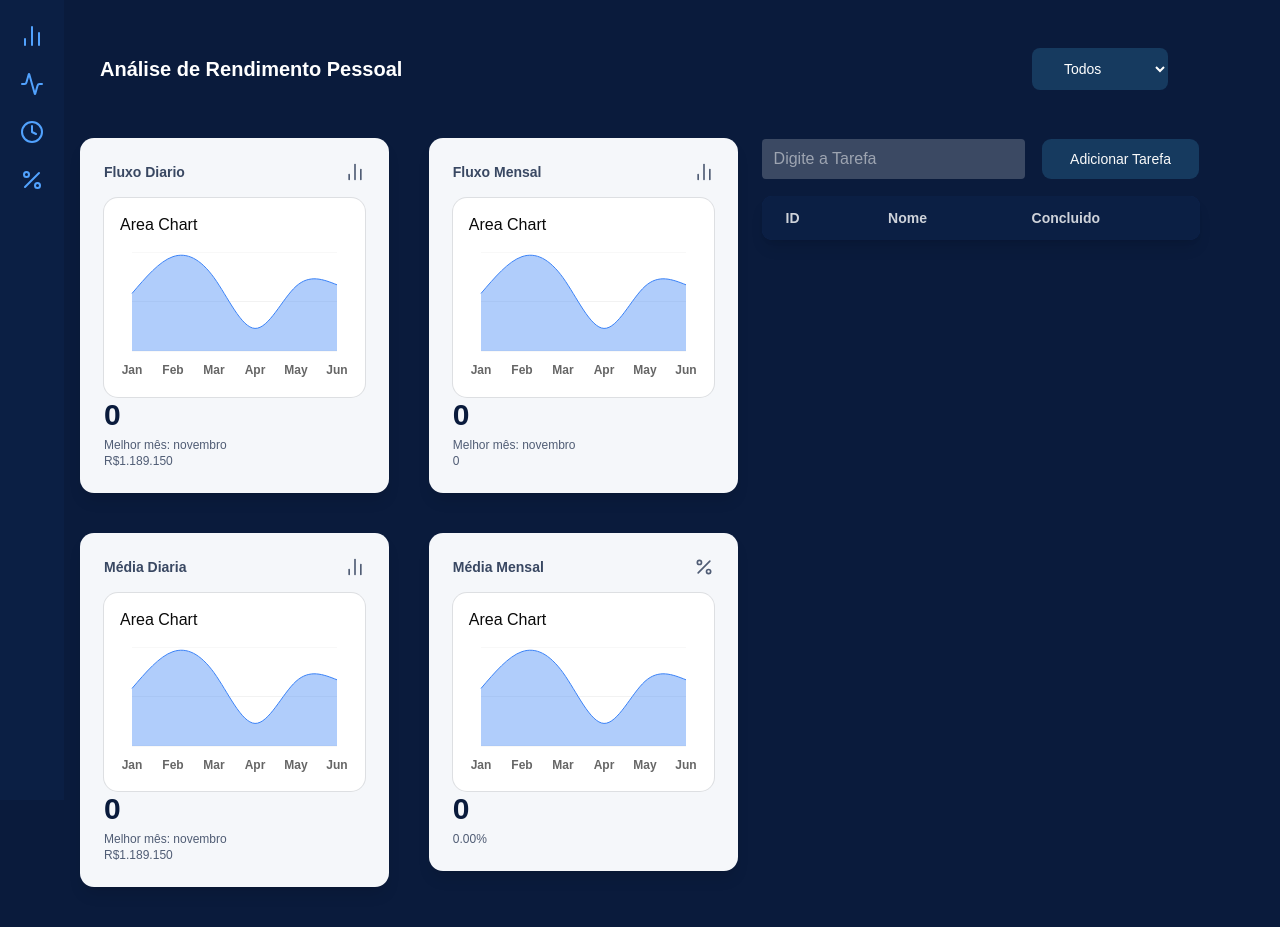
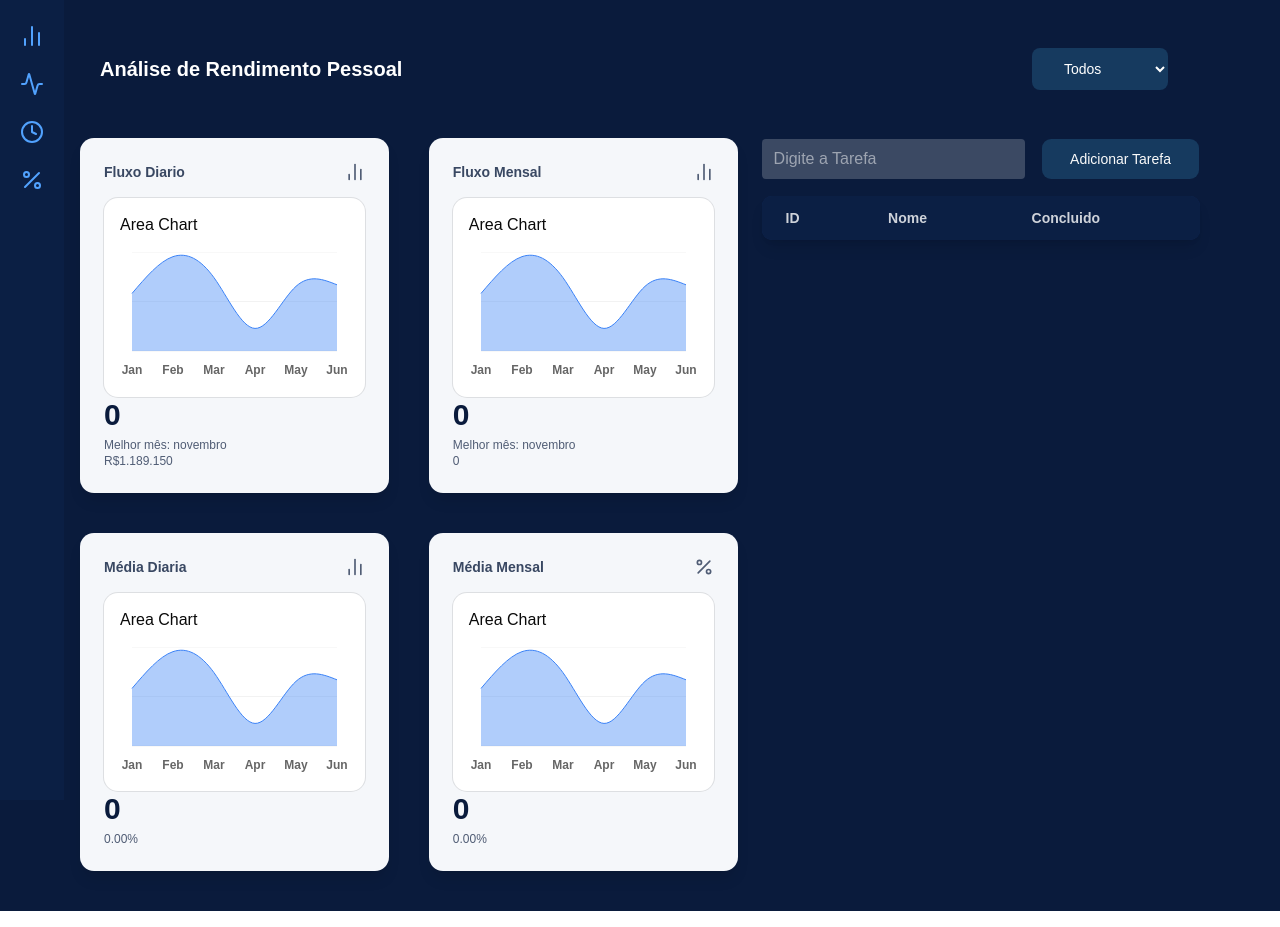
Before and after one commit to GeymersonCamara/Agendador-de-Tarefas, a React (Vite) app: page / in a window 1280 px wide. Built offline with nearby package versions, Linux system fonts and the light colour scheme.

Commit message:
fix: ajuste nos calculos de media diaria e media mensal.

```diff
--- a/src/pages/home.tsx
+++ b/src/pages/home.tsx
@@ -71,9 +71,47 @@ export function Home() {
     return lista.filter(lista => lista.concluido).length
   }, [lista])
 
-  const media = useMemo(() => {
-    return lista.length === 0 ? 0 : contarTarefasConcluidas / lista.length;
-  }, [lista, contarTarefasConcluidas]);
+  const mediaDiaria = useMemo(() => {
+    const hoje = new Date().toISOString().split("T")[0];
+
+    const tarefasCriadasHoje = lista.filter(item =>
+      item.criadoEm.startsWith(hoje)
+    );
+
+    const tarefasConcluidasHoje = lista.filter(item =>
+      item.concluidoEm?.startsWith(hoje)
+    );
+
+    if (tarefasCriadasHoje.length === 0) return 0;
+
+    return tarefasConcluidasHoje.length / tarefasCriadasHoje.length;
+  }, [lista]);
+
+  const mediaMensal = useMemo(() => {
+    const mesAtual = new Date().getMonth();
+    const anoAtual = new Date().getFullYear();
+
+    const tarefasCriadasMes = lista.filter(item => {
+      const data = new Date(item.criadoEm);
+      return (
+        data.getMonth() === mesAtual &&
+        data.getFullYear() === anoAtual
+      );
+    });
+
+    const tarefasConcluidasMes = lista.filter(item => {
+      if (!item.concluidoEm) return false;
+      const data = new Date(item.concluidoEm);
+      return (
+        data.getMonth() === mesAtual &&
+        data.getFullYear() === anoAtual
+      );
+    });
+
+    if (tarefasCriadasMes.length === 0) return 0;
+
+    return tarefasConcluidasMes.length / tarefasCriadasMes.length;
+  }, [lista]);
 
   useEffect(() => {
     localStorage.setItem("tarefas", JSON.stringify(lista));
@@ -110,21 +148,21 @@ export function Home() {
             <Card
               title="Fluxo Mensal"
               value={tarefasMes.length}
-              subtitle={`Melhor mês: novembro\n${contarTarefasConcluidas}`}
+              subtitle={`Melhor mês: novembro\n${tarefasMes.length}`}
               icon={<BarChart2 size={20} />}
               colorClasses="bg-chart-4"
             />
             <Card
               title="Média Diaria"
-              value={contarTarefasConcluidas}
-              subtitle={"Melhor mês: novembro\nR$1.189.150"}
+              value={Number(mediaDiaria.toFixed(2))}
+              subtitle={`${mediaDiaria.toFixed(2)}%`}
               icon={<BarChart2 size={20} />}
               colorClasses="bg-chart-4"
             />
             <Card
               title="Média Mensal"
-              value={Number(media.toFixed(2))}
-              subtitle={`${media.toFixed(2)}%`}
+              value={Number(mediaMensal.toFixed(2))}
+              subtitle={`${mediaMensal.toFixed(2)}%`}
               icon={<Percent size={20} />}
               colorClasses="bg-chart-4"
             />
```
